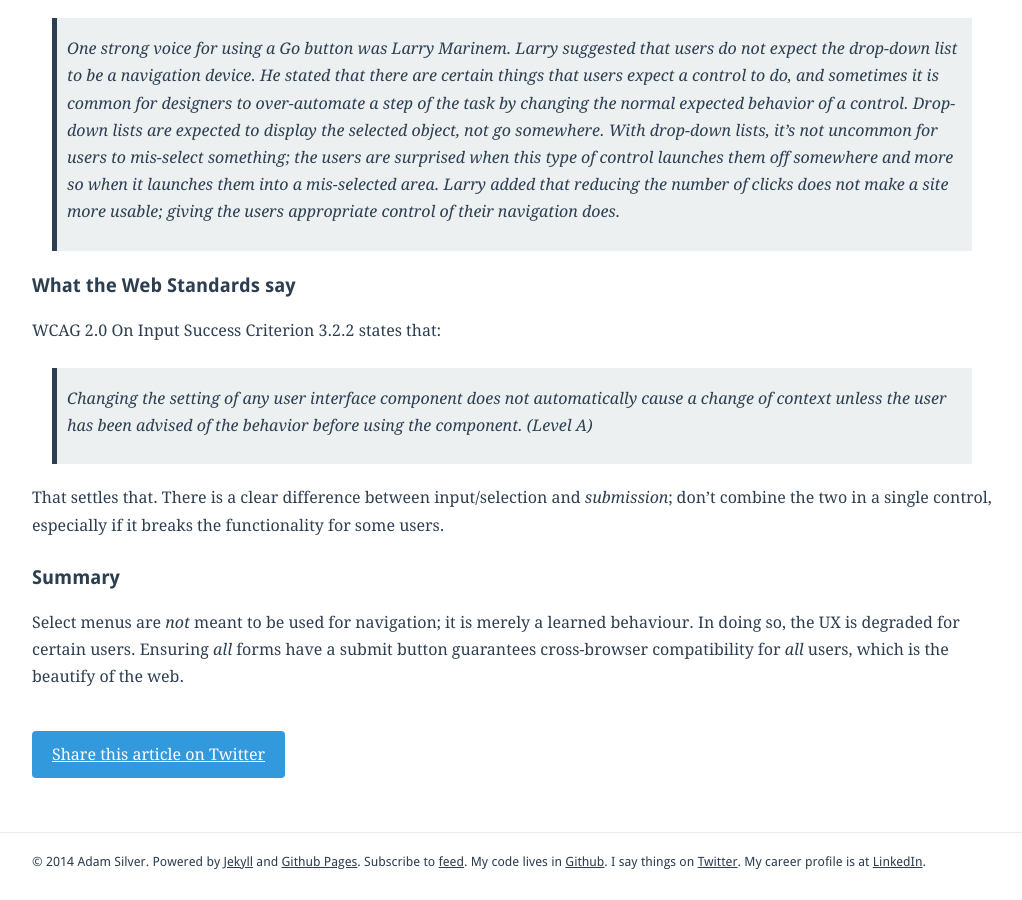
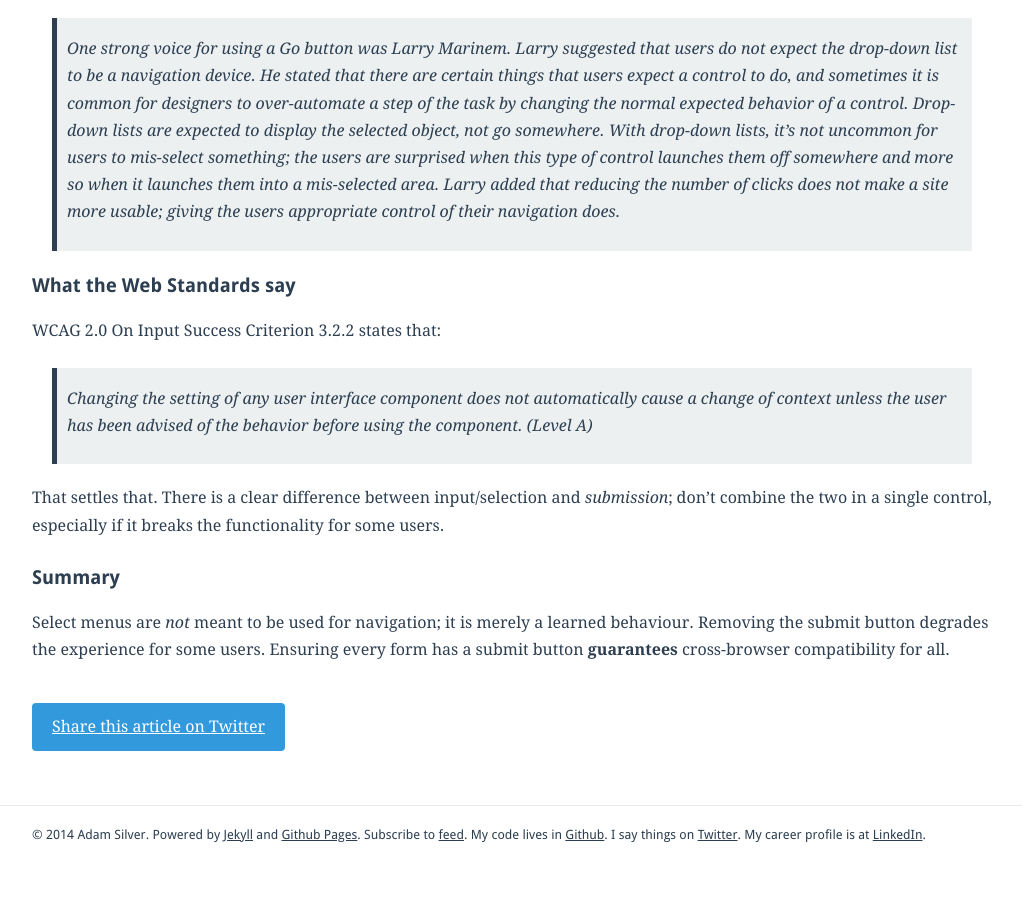
Before and after one commit to adamsilver/adamsilver.io-jekyll, a Jekyll site: the page built from _posts/2014-09-17-select-menu-accessibility-issues.md, in a window 1280 px wide and 900 px high, scrolled down 1866 px. Shown: the whole window, without its empty margins (128-1150 px from the left). Built offline with Jekyll 4.4.1, drawn with Linux system fonts in a browser that asks for light colours; Markdown is read by kramdown in place of the engine named in the settings; after the commit the page ends 2739 px from its top, so only the background shows below that.

Commit message:
updated article

```diff
--- a/_posts/2014-09-17-select-menu-accessibility-issues.md
+++ b/_posts/2014-09-17-select-menu-accessibility-issues.md
@@ -82,4 +82,4 @@
 
 ## Summary
 
-Select menus are *not* meant to be used for navigation; it is merely a learned behaviour. In doing so, the UX is degraded for certain users. Ensuring *all* forms have a submit button guarantees cross-browser compatibility for *all* users, which is the beautify of the web.
+Select menus are *not* meant to be used for navigation; it is merely a learned behaviour. Removing the submit button degrades the experience for some users. Ensuring every form has a submit button **guarantees** cross-browser compatibility for all.
```
